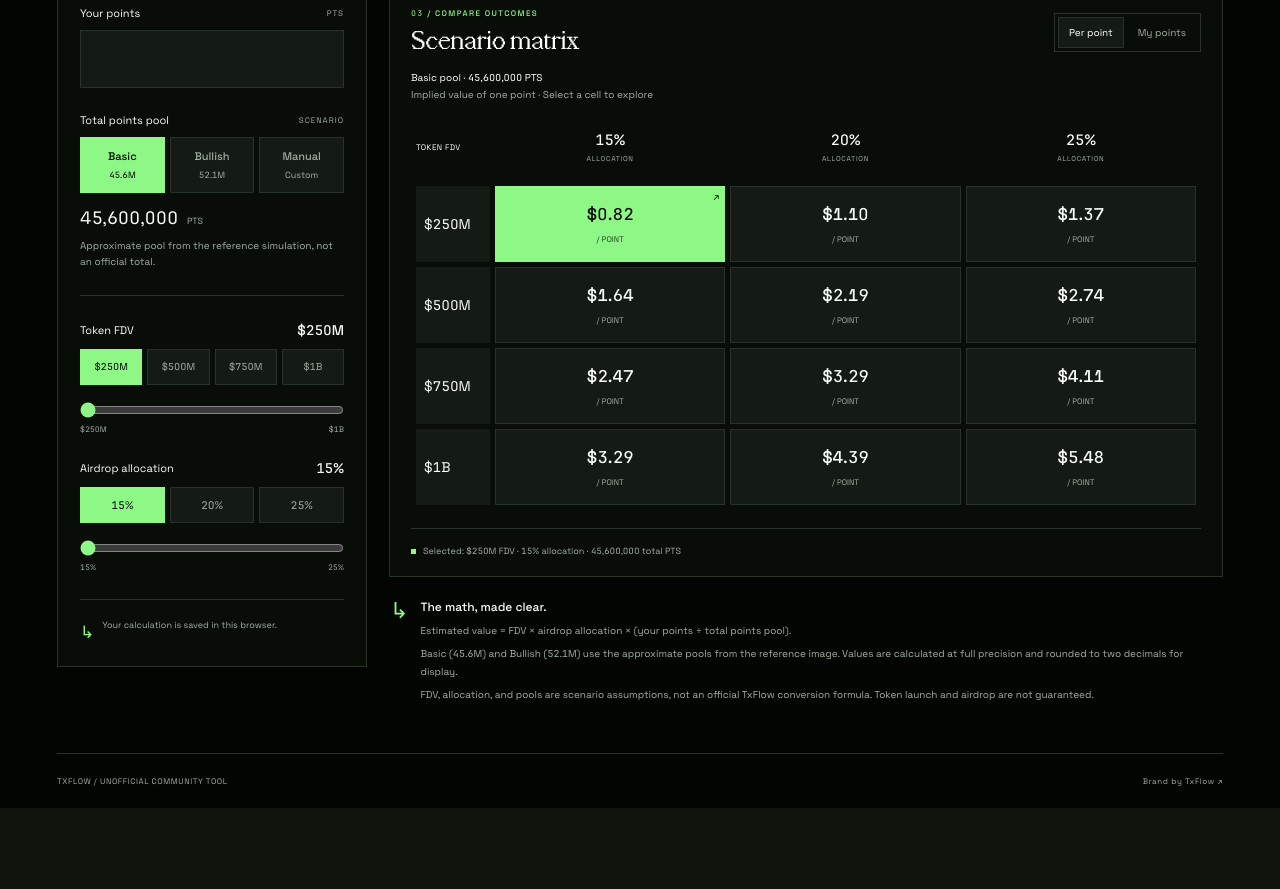
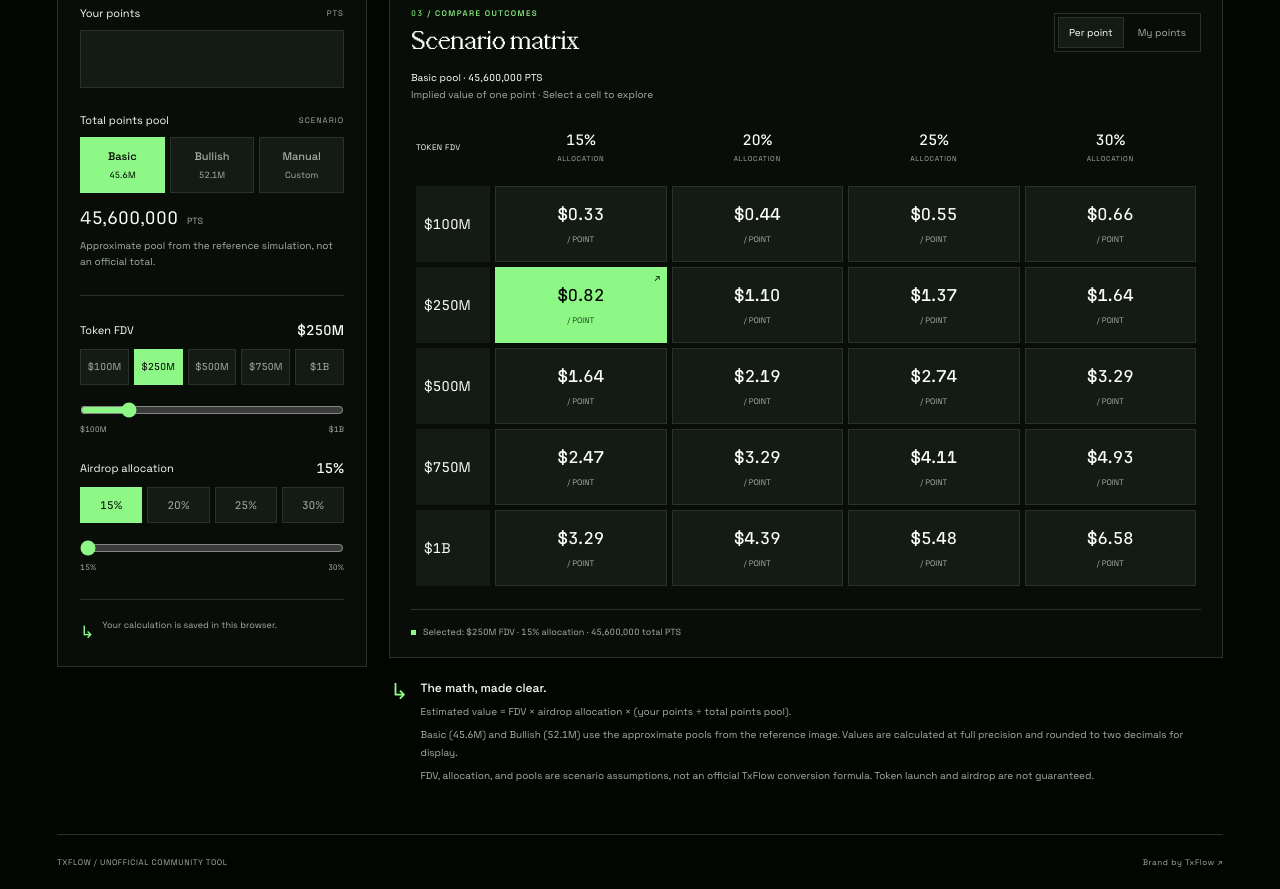
Before and after one commit to Nerevarine22/ArcusP, a Next.js app: page /txflow in a window 1280 px wide. Shown: the part 900-1789 px from the top of the page. Before the commit the page ends 1708 px from the top, so only its background shows below. Built offline with nearby package versions, Linux system fonts and the light colour scheme; no server answers.

Commit message:
Expand TxFlow FDV and airdrop allocation scenarios

```diff
--- a/app/txflow/txflow.css
+++ b/app/txflow/txflow.css
@@ -402,7 +402,8 @@
   .txflow-page .tf-view-toggle button { min-height:36px; padding:7px 15px; }
   .txflow-page .tf-matrix-description { font-size:9px; margin-top:13px; }
   .txflow-page .tf-matrix-description>span { display:block; }
-  .txflow-page .tf-table { border-spacing:3px 5px; min-width:320px; }
+  .txflow-page .tf-table { border-spacing:3px 5px; min-width:440px; }
+  .txflow-page .tf-table-hint { display:block; font-size:9px; margin:0 7px 16px; color:var(--tf-muted); }
   .txflow-page .tf-table thead th:first-child { width:51px; font-size:7px; }
   .txflow-page .tf-table thead b { font-size:14px; }
   .txflow-page .tf-table thead span { font-size:6px; letter-spacing:.3px; }
--- a/components/txflow-calculator.tsx
+++ b/components/txflow-calculator.tsx
@@ -77,14 +77,14 @@ export default function TxflowCalculator({ initialTheme }: { initialTheme: "ligh
             <div className="tf-input-group">
               <label htmlFor="tf-fdv">Token FDV<strong>{fdvLabel(fdv)}</strong></label>
               <div className="tf-presets tf-fdv-presets" role="group" aria-label="FDV presets">{FDV_PRESETS.map(value => <button key={value} type="button" aria-pressed={fdv === value} onClick={() => update({ fdv: value })}>{fdvLabel(value)}</button>)}</div>
-              <input id="tf-fdv" type="range" min={250_000_000} max={1_000_000_000} step={25_000_000} value={fdv} onChange={event => update({ fdv: Number(event.target.value) })} aria-valuetext={fdvLabel(fdv)} />
-              <div className="tf-range-labels"><span>$250M</span><span>$1B</span></div>
+              <input id="tf-fdv" type="range" min={FDV_PRESETS[0]} max={FDV_PRESETS.at(-1)!} step={25_000_000} value={fdv} onChange={event => update({ fdv: Number(event.target.value) })} aria-valuetext={fdvLabel(fdv)} />
+              <div className="tf-range-labels"><span>{fdvLabel(FDV_PRESETS[0])}</span><span>{fdvLabel(FDV_PRESETS.at(-1)!)}</span></div>
             </div>
             <div className="tf-input-group">
               <label htmlFor="tf-allocation">Airdrop allocation<strong>{allocation}%</strong></label>
               <div className="tf-presets" role="group" aria-label="Allocation presets">{ALLOCATION_PRESETS.map(value => <button key={value} type="button" aria-pressed={allocation === value} onClick={() => update({ allocation: value })}>{value}%</button>)}</div>
-              <input id="tf-allocation" type="range" min={15} max={25} step={1} value={allocation} onChange={event => update({ allocation: Number(event.target.value) })} aria-valuetext={`${allocation}%`} />
-              <div className="tf-range-labels"><span>15%</span><span>25%</span></div>
+              <input id="tf-allocation" type="range" min={ALLOCATION_PRESETS[0]} max={ALLOCATION_PRESETS.at(-1)!} step={1} value={allocation} onChange={event => update({ allocation: Number(event.target.value) })} aria-valuetext={`${allocation}%`} />
+              <div className="tf-range-labels"><span>{ALLOCATION_PRESETS[0]}%</span><span>{ALLOCATION_PRESETS.at(-1)}%</span></div>
             </div>
             <p className="tf-saved-note"><span aria-hidden="true">↳</span> Your calculation is saved in this browser.</p>
           </section>
@@ -99,7 +99,7 @@ export default function TxflowCalculator({ initialTheme }: { initialTheme: "ligh
               <div className="tf-matrix-heading"><div><span className="tf-eyebrow">03 / COMPARE OUTCOMES</span><h2 id="tf-matrix-title">Scenario matrix</h2></div><div className="tf-view-toggle" role="group" aria-label="Matrix display"><button type="button" aria-pressed={perPoint} onClick={() => update({ perPoint: true })}>Per point</button><button type="button" aria-pressed={!perPoint} onClick={() => update({ perPoint: false })}>My points</button></div></div>
               <p className="tf-matrix-description"><b>{poolLabel} pool{validTotal ? ` · ${number.format(total)} PTS` : ""}</b><br />{perPoint ? "Implied value of one point" : points !== null && !pointsError ? `${number.format(points)} PTS · your estimated allocation` : "Enter your points to see your estimated allocation"} <span>· Select a cell to explore</span></p>
               <p className="tf-table-hint">Swipe to view all scenarios →</p>
-              <div className="tf-table-wrap"><table className="tf-table"><caption className="sr-only">{perPoint ? "Estimated value per point" : "Estimated value of your points"} by token FDV and airdrop allocation</caption><thead><tr><th scope="col">TOKEN FDV</th>{ALLOCATION_PRESETS.map(value => <th key={value} scope="col"><b>{value}%</b><span>ALLOCATION</span></th>)}</tr></thead><tbody>{FDV_PRESETS.map(row => <tr key={row}><th scope="row">{fdvLabel(row)}</th>{ALLOCATION_PRESETS.map(column => {
+              <div className="tf-table-wrap" data-lenis-prevent-horizontal><table className="tf-table"><caption className="sr-only">{perPoint ? "Estimated value per point" : "Estimated value of your points"} by token FDV and airdrop allocation</caption><thead><tr><th scope="col">TOKEN FDV</th>{ALLOCATION_PRESETS.map(value => <th key={value} scope="col"><b>{value}%</b><span>ALLOCATION</span></th>)}</tr></thead><tbody>{FDV_PRESETS.map(row => <tr key={row}><th scope="row">{fdvLabel(row)}</th>{ALLOCATION_PRESETS.map(column => {
                 const cell = validTotal ? estimate(row, column, total, perPoint ? 0 : (points ?? -1)) : null;
                 const active = row === fdv && column === allocation;
                 const cellValue = matrixReady && cell ? (perPoint ? unitUsd.format(cell.valuePerPoint) : usd.format(cell.value)) : "—";
--- a/lib/txflow-estimator.ts
+++ b/lib/txflow-estimator.ts
@@ -1,5 +1,5 @@
-export const TXFLOW_FDV_PRESETS = [250_000_000, 500_000_000, 750_000_000, 1_000_000_000];
-export const TXFLOW_ALLOCATION_PRESETS = [15, 20, 25];
+export const TXFLOW_FDV_PRESETS = [100_000_000, 250_000_000, 500_000_000, 750_000_000, 1_000_000_000];
+export const TXFLOW_ALLOCATION_PRESETS = [15, 20, 25, 30];
 export const TXFLOW_POOL_PRESETS = { basic: 45_600_000, bullish: 52_100_000 };
 export type TxflowPoolMode = keyof typeof TXFLOW_POOL_PRESETS | "manual";
 export type TxflowSettings = {
@@ -13,7 +13,7 @@ export type TxflowSettings = {
 
 export const TXFLOW_DEFAULTS: TxflowSettings = {
   pointsInput: "", totalInput: "", poolMode: "basic",
-  fdv: TXFLOW_FDV_PRESETS[0], allocation: TXFLOW_ALLOCATION_PRESETS[0], perPoint: true,
+  fdv: 250_000_000, allocation: TXFLOW_ALLOCATION_PRESETS[0], perPoint: true,
 };
 
 export function parseTxflowSettings(raw: string | null): TxflowSettings {
@@ -26,8 +26,8 @@ export function parseTxflowSettings(raw: string | null): TxflowSettings {
       totalInput,
       // Keep earlier manual calculations when upgrading to selectable pool scenarios.
       poolMode: ["basic", "bullish", "manual"].includes(saved.poolMode) ? saved.poolMode : totalInput.trim() ? "manual" : "basic",
-      fdv: Number.isFinite(saved.fdv) && saved.fdv >= 250_000_000 && saved.fdv <= 1_000_000_000 ? saved.fdv : TXFLOW_DEFAULTS.fdv,
-      allocation: Number.isFinite(saved.allocation) && saved.allocation >= 15 && saved.allocation <= 25 ? saved.allocation : TXFLOW_DEFAULTS.allocation,
+      fdv: Number.isFinite(saved.fdv) && saved.fdv >= TXFLOW_FDV_PRESETS[0] && saved.fdv <= TXFLOW_FDV_PRESETS.at(-1)! ? saved.fdv : TXFLOW_DEFAULTS.fdv,
+      allocation: Number.isFinite(saved.allocation) && saved.allocation >= TXFLOW_ALLOCATION_PRESETS[0] && saved.allocation <= TXFLOW_ALLOCATION_PRESETS.at(-1)! ? saved.allocation : TXFLOW_DEFAULTS.allocation,
       perPoint: typeof saved.perPoint === "boolean" ? saved.perPoint : true,
     };
   } catch { return TXFLOW_DEFAULTS; }
```
Also changed, not shown: 2 other files (tests, documents, lock files or other folders).
